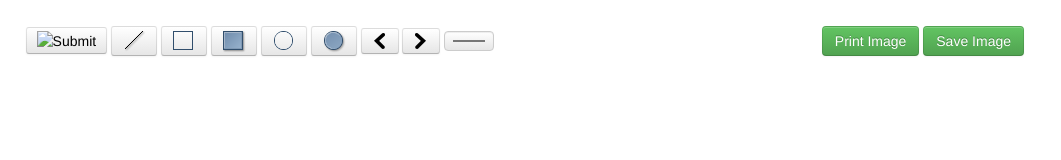
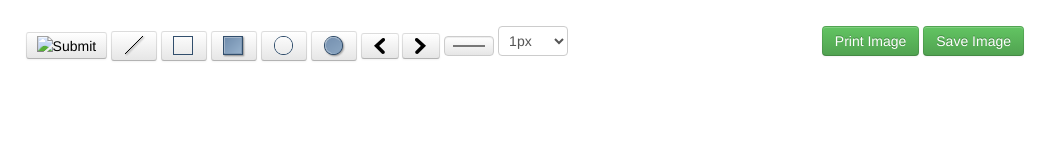
Before and after one commit to aminix/get-capture, a browser extension: page editPage.html in a window 1280 px wide. Shown: the whole page, without its empty margins (0-1061 px from the left). Drawn offline with Linux system fonts and the light colour scheme.

Commit message:
cambio de tamao de las lineas

```diff
--- a/css/editorStyle.css
+++ b/css/editorStyle.css
@@ -40,3 +40,11 @@
 	width:5%;
 	margin:0px;
 }
+
+#sizeSelect {
+	width:70px;
+    --text-indent:25px;
+    --background-image:url(http://www.htmlforums.com/images/smilies/supereek.gif);
+    --background-repeat:no-repeat;
+    --background-position:3px 0;
+}
--- a/editPage.html
+++ b/editPage.html
@@ -51,6 +51,12 @@
 
 				<input  class="btn btn-small" id="colorPicker" type="color" name="colorSelector"/>
 
+				<select id="sizeSelect">
+					<option id="sizeOption1" value="1">1px</option>
+					<option id="sizeOption2" value="3">3px</option>
+					<option id="sizeOption3" value="5">5px</option>
+					<option id="sizeOption3" value="7">7px</option>
+				</select>
 			</div>
 			<div id="options">
 				<a class="btn btn-success popupButton" id="printEditor" >Print Image</a>
--- a/js/editPage.js
+++ b/js/editPage.js
@@ -93,9 +93,13 @@ function setButtonEventListener() {
 
 	var colorSelector = $('input[name=colorSelector]');
 	colorSelector.change(function(event) {
-		colorSelector.val();
 		context.fillStyle = colorSelector.val();
 		context.strokeStyle = colorSelector.val();
+	});
+
+	var sizeSelector = $('#sizeSelect');
+	sizeSelector.change(function(event) {
+		context.lineWidth = sizeSelector.val();
 	});
 
 	document.getElementById("printEditor").addEventListener("click", function() {
```
Also changed, not shown: img/editorIcons/line1.jpg (added), 2 other files.
